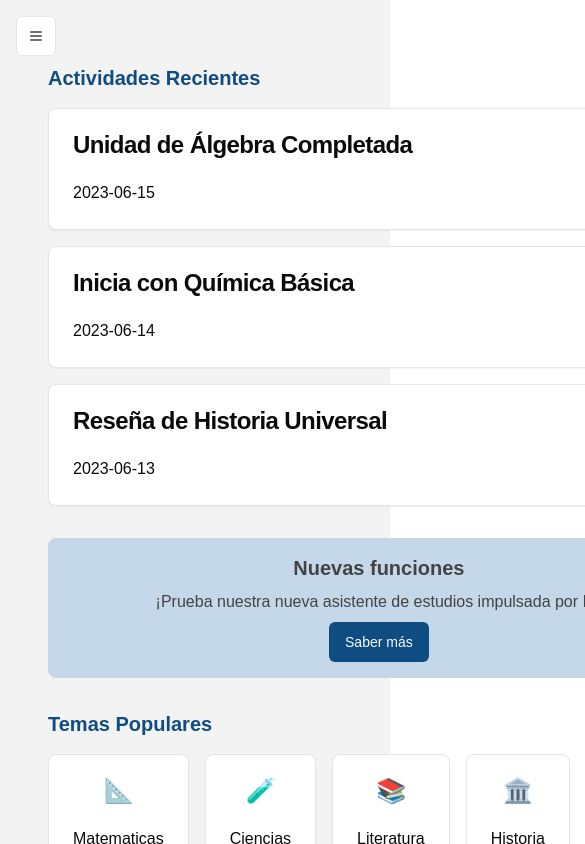
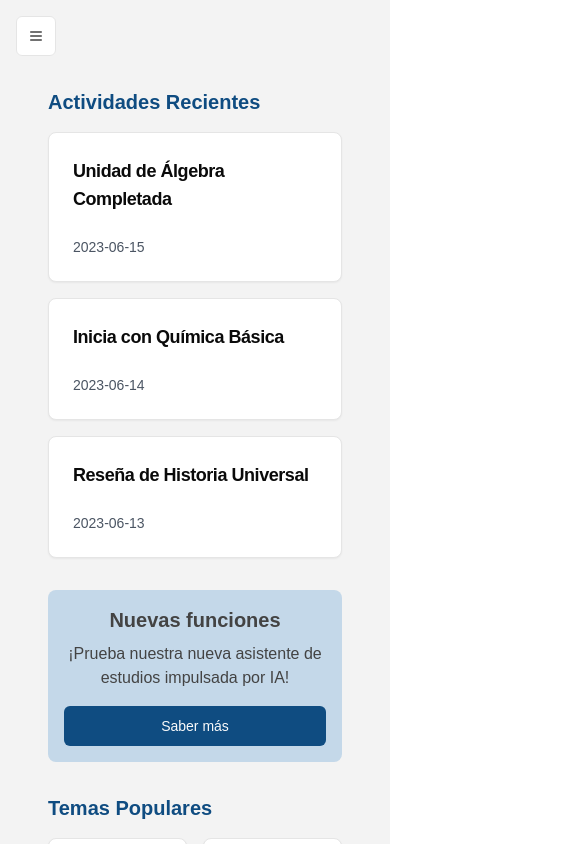
Before and after one commit to PatricioVargasR/Kaanbal, a Next.js app: page /dashboard in a window 390 px wide. Shown: the top 844 px of the page, 585 px wide, since content can reach past the window. Built offline with nearby package versions, Linux system fonts and the light colour scheme.

Commit message:
Se corrigió el modo responsive en la página principal

```diff
--- a/app/dashboard/(principal)/page.tsx
+++ b/app/dashboard/(principal)/page.tsx
@@ -17,40 +17,41 @@ const popularTopics = [
 
 export default function LearningPage() {
   return (
-      <div className="space-y-8 px-4 sm:px-6 lg:px-8">
+    <div className="space-y-8 px-4 sm:px-6 lg:px-8 py-6">
       <section className="space-y-4">
         <h2 className="text-xl sm:text-2xl md:text-3xl font-bold text-[#0f4c81]">Actividades Recientes</h2>
-          <div className="grid grid-cols-1 sm:grid-cols-1 md:grid-cols-2 lg:grid-cols-3 gap-4">
+        <div className="grid grid-cols-1 gap-4">
           {recentActivities.map((activity, index) => (
             <Card key={index}>
               <CardHeader>
-                  <CardTitle>{activity.title}</CardTitle>
+                <CardTitle className="text-lg sm:text-xl">{activity.title}</CardTitle>
               </CardHeader>
               <CardContent>
-                  <p>{activity.date}</p>
+                <p className="text-sm sm:text-base text-gray-600">{activity.date}</p>
               </CardContent>
             </Card>
           ))}
         </div>
       </section>
 
-        <section className="bg-[#c4d8e9] p-4 rounded-lg text-center md:text-left">
+      <section className="bg-[#c4d8e9] p-4 rounded-lg text-center">
         <h2 className="text-xl font-bold mb-2">Nuevas funciones</h2>
-          <p>
-            ¡Prueba nuestra nueva asistente de estudios impulsada por IA!</p>
-          <Button className="mt-2 bg-[#0f4c81] hover:bg-[#98bee0]">Saber más</Button>
+        <p className="mb-4">
+          ¡Prueba nuestra nueva asistente de estudios impulsada por IA!
+        </p>
+        <Button className="w-full sm:w-auto bg-[#0f4c81] hover:bg-[#98bee0]">Saber más</Button>
       </section>
 
       <section className="space-y-4">
         <h2 className="text-xl sm:text-2xl md:text-3xl font-bold text-[#0f4c81]">Temas Populares</h2>
-          <div className="flex overflow-x-auto space-x-4 pb-4 snap-x snap-mandatory">
+        <div className="grid grid-cols-2 sm:grid-cols-3 md:grid-cols-4 lg:grid-cols-5 gap-4">
           {popularTopics.map((topic, index) => (
-              <Card key={index} className="flex-shrink-0 w-35 snap-center">
+            <Card key={index} className="flex flex-col items-center justify-center p-4">
               <CardHeader>
-                  <CardTitle className="text-center">{topic.icon}</CardTitle>
+                <CardTitle className="text-3xl sm:text-4xl">{topic.icon}</CardTitle>
               </CardHeader>
               <CardContent>
-                  <p className="text-center">{topic.title}</p>
+                <p className="text-center text-sm sm:text-base">{topic.title}</p>
               </CardContent>
             </Card>
           ))}
```
Lines whose indentation alone changed are shown as unchanged.
